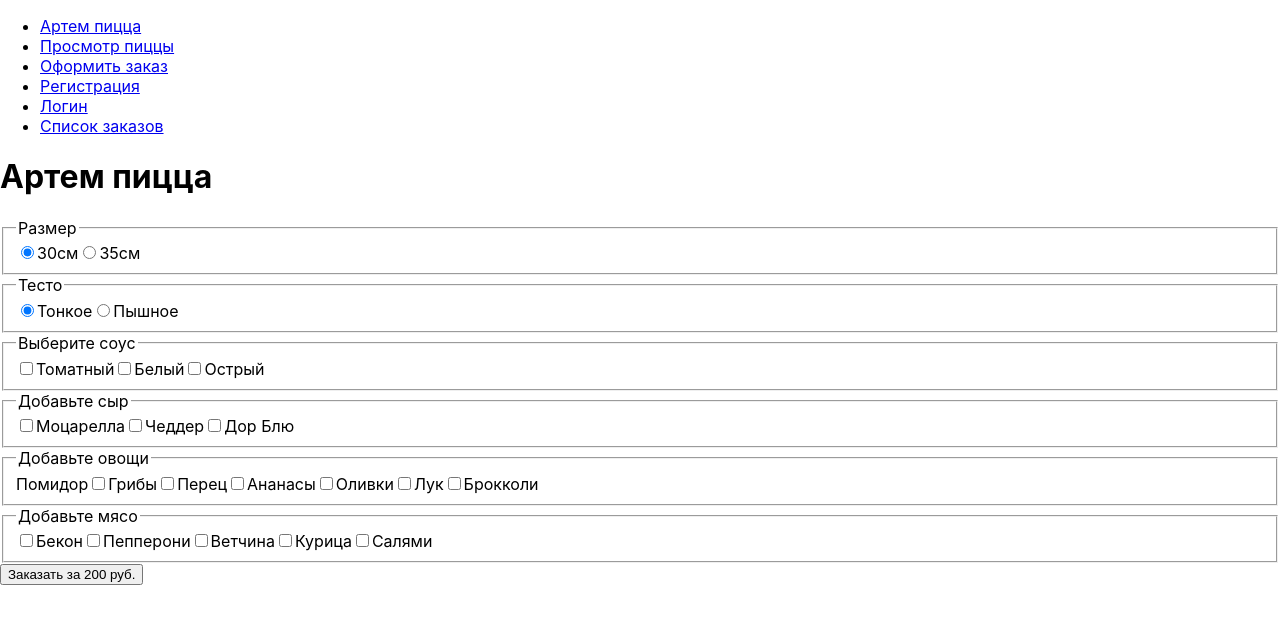
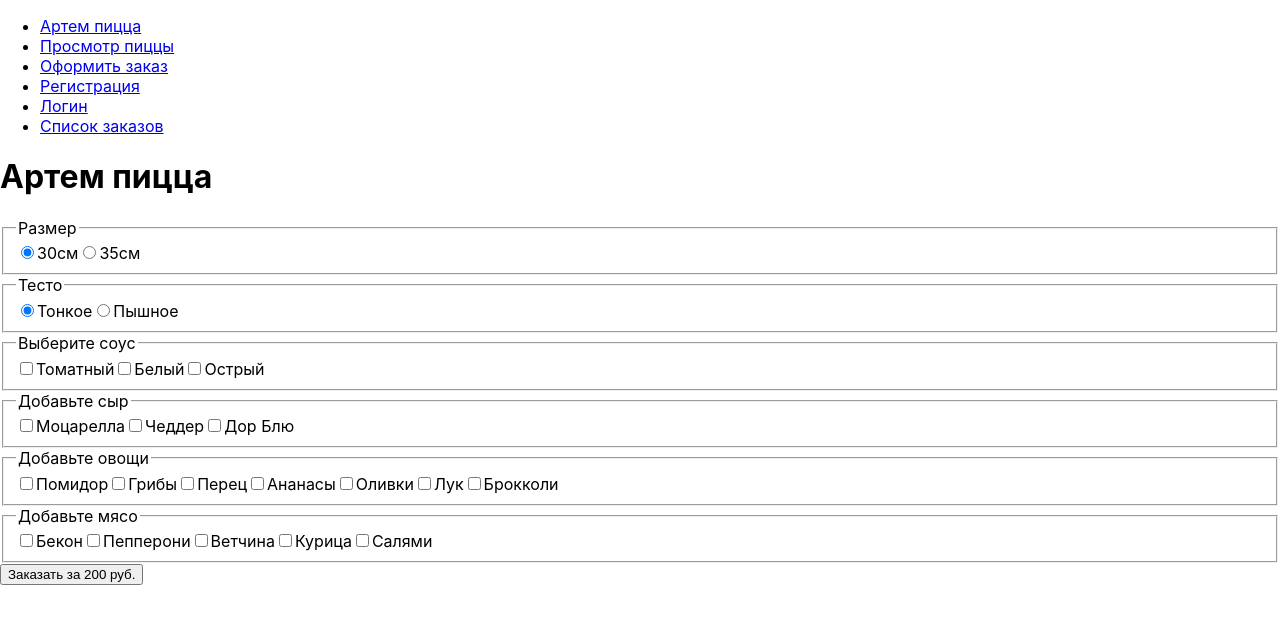
Before and after one commit to AnastasiaFilatova/Artem-pizza, a React (Create React App) app: page / in a window 1280 px wide. Shown: the top 624 px of the page. Built offline with nearby package versions, Linux system fonts and the light colour scheme.

Commit message:
Fix brocken test

```diff
--- a/src/PizzaForm.js
+++ b/src/PizzaForm.js
@@ -205,8 +205,7 @@ export const PizzaForm = ({ onPizzaCreated }) => {
         <fieldset>
           <legend>Добавьте овощи</legend>
           <label>
-            <i
-              nput
+            <input
               type="checkbox"
               value="tomato"
               name="vegetable"
```
Also changed, not shown: 1 other file (tests, documents, lock files or other folders).
